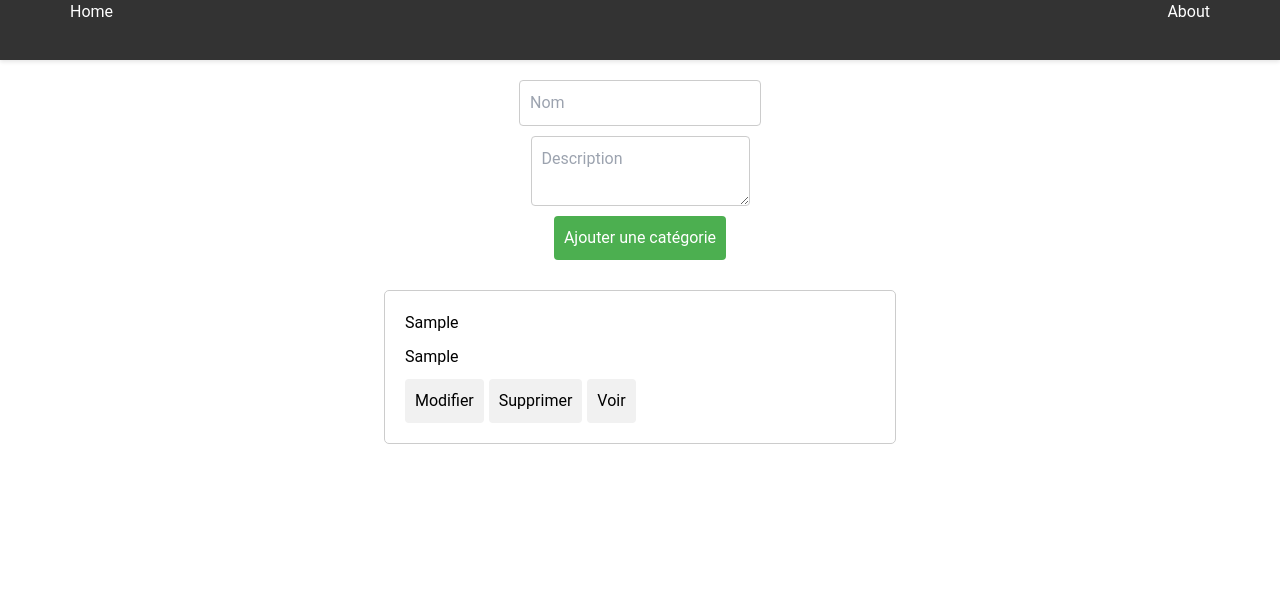
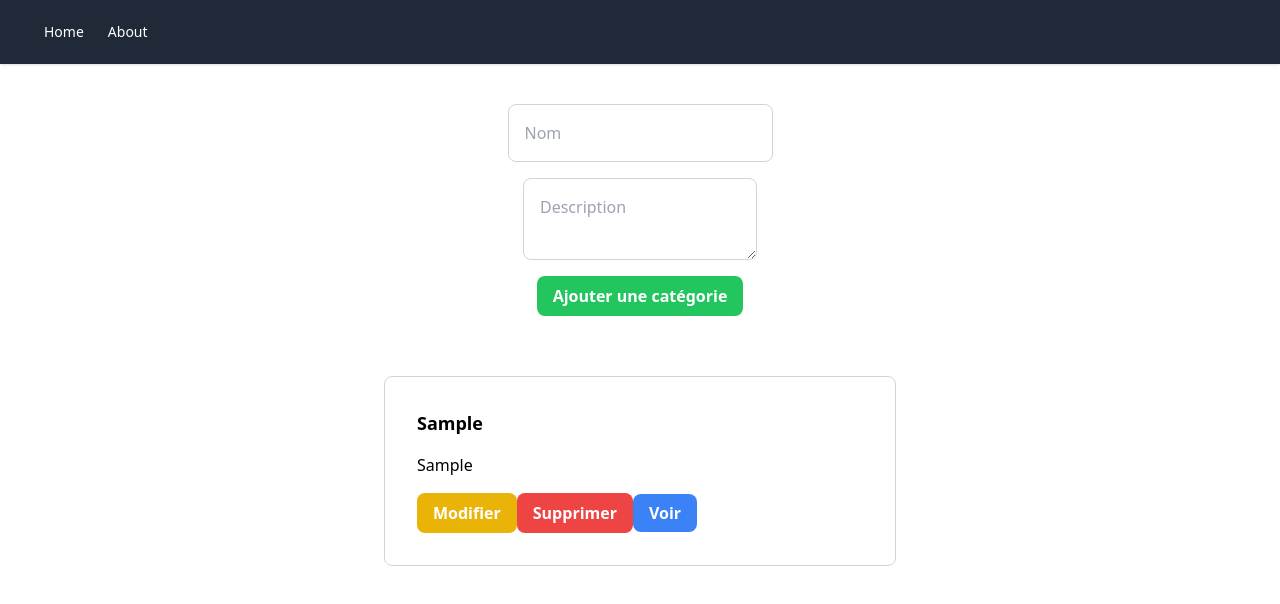
Before and after one commit to antonypinel/vue-memory, a Vue app: page / in a window 1280 px wide. Both pictures are taken after typing "Sample", "Sample" into the empty fields and a click on the button "Ajouter une catégorie". Shown: the top 604 px of the page. Built offline with nearby package versions, Linux system fonts and the light colour scheme; the HTML template or start-up script is replaced by a standard one.

Commit message:
tailwind 2

```diff
--- a/src/App.vue
+++ b/src/App.vue
@@ -3,76 +3,15 @@ import { RouterLink, RouterView } from 'vue-router'
 </script>
 
 <template>
-  <header>
-    <div class="wrapper">
-      <nav>
-        <RouterLink to="/">Home</RouterLink>
-        <RouterLink to="/about">About</RouterLink>
+  <header class="bg-gray-800 shadow">
+    <div class="max-w-7xl mx-auto px-4 sm:px-6 lg:px-8">
+      <nav class="flex justify-between h-16">
+        <div class="flex">
+          <RouterLink to="/" class="text-3xl flex items-center text-white hover:text-yellow-500 px-3 py-2 rounded-md text-sm font-medium ml-auto">Home</RouterLink>
+          <RouterLink to="/about" class="text-3xl flex items-center text-white hover:text-yellow-500 px-3 py-2 rounded-md text-sm font-medium">About</RouterLink>
+        </div>
       </nav>
     </div>
   </header>
-
   <RouterView />
 </template>
-
-<style scoped>
-
-/* Tailwind */
-@tailwind base;
-@tailwind components;
-@tailwind utilities;
-
-/* Réinitialisation de base et polices */
-* {
-    margin: 0;
-    padding: 0;
-    box-sizing: border-box;
-    font-family: 'Roboto', sans-serif;
-}
-
-/* En-tête */
-header {
-    background-color: #333;
-    height: 60px;
-    box-shadow: 0 2px 4px rgba(0, 0, 0, 0.1);
-}
-
-.wrapper {
-    max-width: 1200px;
-    margin: 0 auto;
-    padding: 0 20px;
-}
-
-nav {
-    display: flex;
-    justify-content: space-between;
-    align-items: center;
-    height: 100%;
-}
-
-nav a {
-    text-decoration: none;
-    color: #fff;
-    margin: 0 10px;
-    transition: color 0.3s ease;
-}
-
-nav a:hover {
-    color: #ff9900;
-}
-
-/* Responsive */
-@media (max-width: 768px) {
-    .wrapper {
-        padding: 0 10px;
-    }
-
-    nav {
-        flex-wrap: wrap;
-    }
-
-    nav a {
-        margin: 5px 10px;
-    }
-}
-</style>
--- a/src/views/AboutView.vue
+++ b/src/views/AboutView.vue
@@ -1,11 +1,5 @@
 <template>
-
     <h3>Cette page sert à rien pour le moment mais on sait jamais</h3>
-
-  <h1 class="text-2xl font-bold underline">
-    Hello world!
-  </h1>
-
 </template>
 
 <style>
--- a/src/views/Cards.vue
+++ b/src/views/Cards.vue
@@ -36,7 +36,7 @@
                             <input type="text" v-model="editedCard.verso" />
                         </div>
                         <button type="submit">Enregistrer</button>
-                        <button @click="cancelEdit">Annuler</button>
+                        <button @click="cancelEdit" class="text-white font-bold">Annuler</button>
                     </form>
                 </div>
             </li>
--- a/src/views/Categories.vue
+++ b/src/views/Categories.vue
@@ -1,29 +1,29 @@
 <template>
   <div>
-        <form @submit.prevent="addCategory">
-            <input v-model="newCategory.name" placeholder="Nom" required />
-            <textarea v-model="newCategory.description" placeholder="Description" required></textarea>
-            <button type="submit">Ajouter une catégorie</button>
+    <form @submit.prevent="addCategory" class="flex flex-col items-center mb-10 mt-10">
+      <input v-model="newCategory.name" placeholder="Nom" required class="mb-4 p-4 border border-gray-300 rounded-lg font-sans text-base" />
+      <textarea v-model="newCategory.description" placeholder="Description" required class="mb-4 p-4 border border-gray-300 rounded-lg font-sans text-base"></textarea>
+      <button type="submit" class="bg-green-500 hover:bg-green-600 text-white py-2 px-4 rounded-lg font-sans text-white font-bold">Ajouter une catégorie</button>
     </form>
 
-        <ul>
-            <li v-for="category in categories" :key="category.id">
+    <ul class="flex justify-center flex-wrap list-none p-0">
+      <li v-for="category in categories" :key="category.id" class="border border-gray-300 w-2/5 rounded-lg p-8 m-5 relative">
         <div class="content">
           <div v-if="category.id !== editedCategoryId">
-                        <h3>{{ category.name }}</h3>
-                        <p>{{ category.description }}</p>
-                        <button @click="editCategory(category.id)">Modifier</button>
-                        <button @click="deleteCategory(category.id)">Supprimer</button>
+            <h3 class="mb-4 text-lg font-bold">{{ category.name }}</h3>
+            <p class="mb-4 text-base">{{ category.description }}</p>
+            <button @click="editCategory(category.id)" class="bg-yellow-500 hover:bg-yellow-700 text-black py-2 px-4 rounded-lg font-sans text-white font-bold">Modifier</button>
+            <button @click="deleteCategory(category.id)" class="bg-red-500 hover:bg-red-700 text-black py-2 px-4 rounded-lg font-sans text-white font-bold">Supprimer</button>
             <button>
-                            <router-link :to="`/categories/${category.id}/`">Voir</router-link>
+              <router-link :to="`/categories/${category.id}/`" class="bg-blue-500 hover:bg-blue-700 text-black py-2 px-4 rounded-lg font-sans text-white font-bold">Voir</router-link>
             </button>
           </div>
 
-                    <form v-else @submit.prevent="updateCategory">
-                        <input v-model="editedCategory.name" placeholder="Nom" required />
-                        <textarea v-model="editedCategory.description" placeholder="Description" required></textarea>
-                        <button type="submit">Enregistrer</button>
-                        <button @click="cancelEdit">Annuler</button>
+          <form v-else @submit.prevent="updateCategory" class="flex flex-col items-center">
+            <input v-model="editedCategory.name" placeholder="Nom" required class="mb-4 p-4 border border-gray-300 rounded-lg font-sans text-base" />
+            <textarea v-model="editedCategory.description" placeholder="Description" required class="mb-4 p-4 border border-gray-300 rounded-lg font-sans text-base"></textarea>
+            <button type="submit" class="bg-green-500 hover:bg-green-600 text-white py-2 px-4 rounded-lg font-sans text-base">Enregistrer</button>
+            <button @click="cancelEdit" class="bg-gray-300 hover:bg-gray-400 text-black py-2 px-4 rounded-lg font-sans text-base">Annuler</button>
           </form>
         </div>
       </li>
@@ -111,90 +111,3 @@ export default {
     },
 }
 </script>
-
-<style scoped>
-/* Styles de base */
-form {
-    display: flex;
-    align-items: center;
-    flex-direction: column;
-    margin-bottom: 20px;
-    margin-top: 20px;
-}
-
-input,
-textarea {
-    margin-bottom: 10px;
-    padding: 10px;
-    border: 1px solid #ccc;
-    border-radius: 4px;
-    font-family: 'Roboto', sans-serif;
-    font-size: 16px;
-}
-
-button {
-    cursor: pointer;
-    padding: 10px;
-    border: none;
-    border-radius: 4px;
-    font-family: 'Roboto', sans-serif;
-    font-size: 16px;
-    transition: background-color 0.3s ease;
-}
-
-button[type="submit"] {
-    background-color: #4caf50;
-    color: #fff;
-}
-
-button[type="submit"]:hover {
-    background-color: #45a049;
-}
-
-button:not([type="submit"]) {
-    background-color: #f1f1f1;
-    margin-right: 5px;
-}
-
-button:not([type="submit"]):hover {
-    background-color: #ddd;
-}
-
-ul {
-    display: flex;
-    justify-content: center;
-    flex-wrap: wrap;
-    list-style: none;
-    padding: 0;
-}
-
-li {
-    border: 1px solid #ccc;
-    width: 40%;
-    border-radius: 5px;
-    padding: 20px;
-    margin: 10px 10px 20px;
-    position: relative;
-    height: 10%;
-}
-
-h3, p {
-    margin-bottom: 10px;
-}
-
-/* Responsive */
-@media (max-width: 768px) {
-    form {
-        width: 100%;
-    }
-
-    input,
-    textarea {
-        font-size: 14px;
-    }
-
-    button {
-        font-size: 14px;
-    }
-}
-</style>
```
Also changed, not shown: src/views/Themes.vue (+80 -105 lines). Lines whose indentation alone changed are shown as unchanged.
